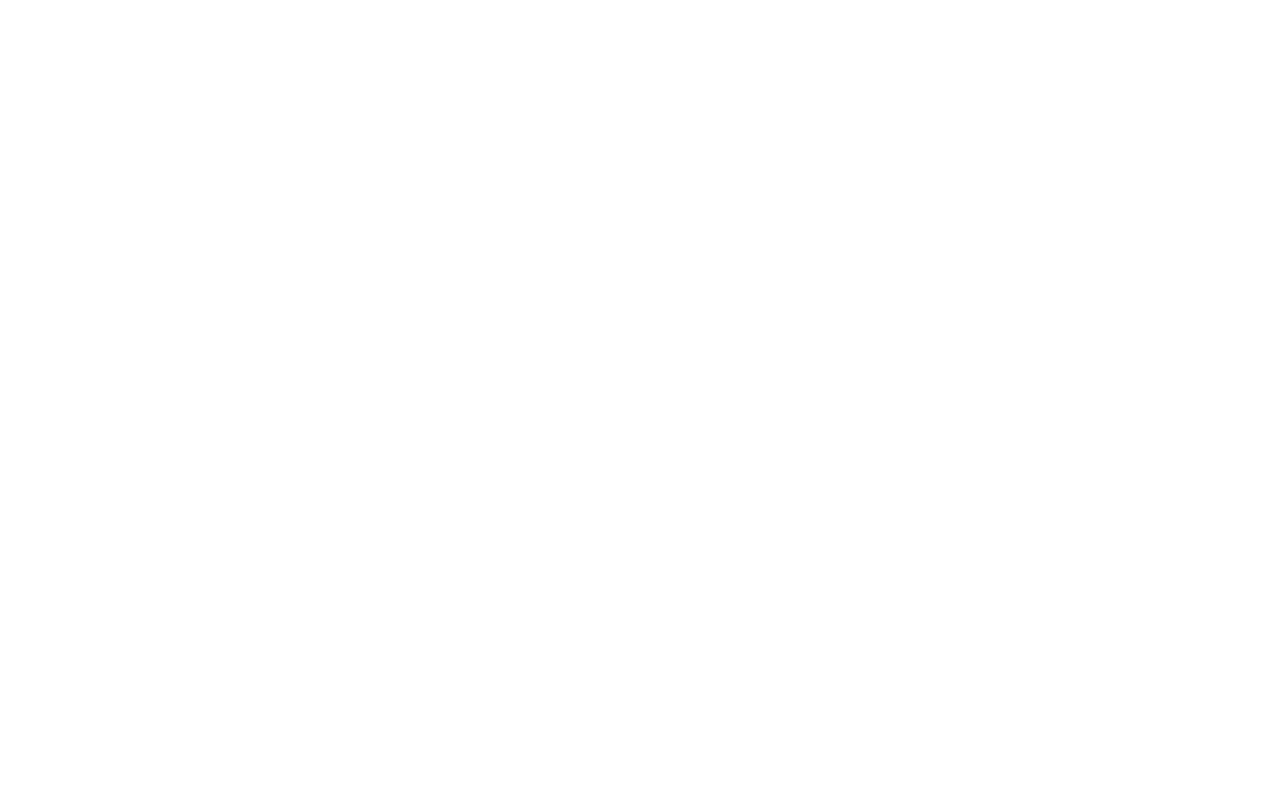
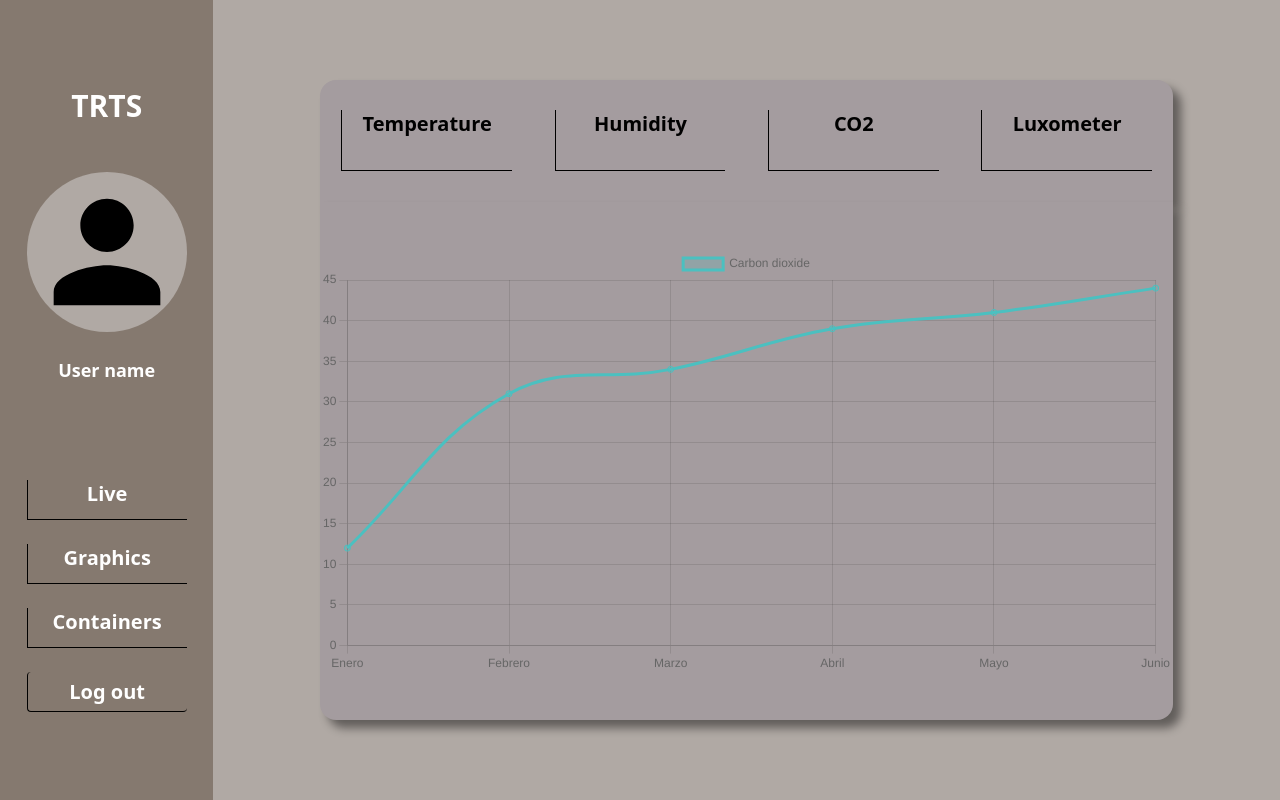
Before and after one commit to JossAnn/TRTS_TENNET, a React (Vite) app in the folder TRTS/: page /co2 in a window 1280 px wide. Before the commit this address had no page. Built offline with nearby package versions, Linux system fonts and the light colour scheme; a web font is replaced by a local one.

Commit message:
actualizacion

```diff
--- /dev/null
+++ b/TRTS/src/Components/BarChart.jsx
@@ -0,0 +1,41 @@
+import { Bar } from 'react-chartjs-2';
+import { Chart as ChartJS, CategoryScale, LinearScale, BarElement, Title, Tooltip, Legend } from 'chart.js';
+
+ChartJS.register(CategoryScale, LinearScale, BarElement, Title, Tooltip, Legend);
+
+function BarChart() {
+  const data = {
+    labels: ['Enero', 'Febrero', 'Marzo', 'Abril', 'Mayo', 'Junio'],
+    datasets: [
+      {
+        label: 'Humidity',
+        data: [12, 19, 3, 5, 2, 3],
+        backgroundColor: [
+          'rgba(255, 99, 132, 0.2)',
+          'rgba(54, 162, 235, 0.2)',
+          'rgba(255, 206, 86, 0.2)',
+          'rgba(75, 192, 192, 0.2)',
+          'rgba(153, 102, 255, 0.2)',
+          'rgba(255, 159, 64, 0.2)',
+        ],
+        borderColor: [
+          'rgba(255, 99, 132, 1)',
+          'rgba(54, 162, 235, 1)',
+          'rgba(255, 206, 86, 1)',
+          'rgba(75, 192, 192, 1)',
+          'rgba(153, 102, 255, 1)',
+          'rgba(255, 159, 64, 1)',
+        ],
+        borderWidth: 1,
+      },
+    ],
+  };
+
+  return (
+    <div className="w-full h-full bg-[#A49C9F] custom-shadow rounded-bl-2xl rounded-br-2xl col-span-10 flex flex-col items-center justify-center">
+      <Bar data={data} />
+    </div>
+  );
+}
+
+export default BarChart;
--- /dev/null
+++ b/TRTS/src/Components/CumulativeHistogram.jsx
@@ -0,0 +1,53 @@
+import { Line } from 'react-chartjs-2';
+import { Chart as ChartJS, CategoryScale, LinearScale, PointElement, LineElement, Title, Tooltip, Legend } from 'chart.js';
+
+ChartJS.register(CategoryScale, LinearScale, PointElement, LineElement, Title, Tooltip, Legend);
+
+function CumulativeHistogram() {
+  // Datos de ejemplo
+  const dataPoints = [12, 19, 3, 5, 2, 3];
+
+  const cumulativeData = dataPoints.reduce((acc, value) => {
+    if (acc.length > 0) {
+      acc.push(acc[acc.length - 1] + value);
+    } else {
+      acc.push(value);
+    }
+    return acc;
+  }, []);
+
+  const data = {
+    labels: ['Enero', 'Febrero', 'Marzo', 'Abril', 'Mayo', 'Junio'],
+    datasets: [
+      {
+        label: 'Carbon dioxide',
+        data: cumulativeData,
+        borderColor: 'rgba(75, 192, 192, 1)',
+        backgroundColor: 'rgba(75, 192, 192, 0.2)',
+        fill: false,
+        tension: 0.4,
+      },
+    ],
+  };
+
+  const options = {
+    scales: {
+      y: {
+        beginAtZero: true,
+      },
+    },
+    plugins: {
+      legend: {
+        display: true,
+      },
+    },
+  };
+
+  return (
+    <div className="w-full h-full bg-[#A49C9F] custom-shadow rounded-bl-2xl rounded-br-2xl col-span-10 flex flex-col items-center justify-center">
+      <Line data={data} options={options} />
+    </div>
+  );
+}
+
+export default CumulativeHistogram;
--- /dev/null
+++ b/TRTS/src/Components/HeaderGraphics.jsx
@@ -0,0 +1,22 @@
+import { Link } from "react-router-dom";
+
+function HeaderGraphics() {
+    return(
+        <div className="w-full h-full col-span-10 bg-[#A49C9F] rounded-tl-2xl rounded-tr-2xl grid grid-cols-4 custom-shadow items-center place-items-center">
+            <div className="flex justify-center items-center border-l border-b border-black w-[80%] h-[50%]">
+                <Link to="/temperature" className="w-full h-full text-xl font-bold text-center">Temperature</Link>
+            </div>
+            <div className="flex justify-center items-center border-l border-b border-black w-[80%] h-[50%]">
+                <Link to="/humidity" className="w-full h-full text-xl font-bold text-center">Humidity</Link>
+            </div>
+            <div className="flex justify-center items-center border-l border-b border-black w-[80%] h-[50%]">
+                <Link to="/co2" className="w-full h-full text-xl font-bold text-center">CO2</Link>
+            </div>
+            <div className="flex justify-center items-center border-l border-b border-black w-[80%] h-[50%]">
+                <Link to="/luxometer" className="w-full h-full text-xl font-bold text-center">Luxometer</Link>
+            </div>
+        </div>
+    )
+}
+
+export default HeaderGraphics;
--- /dev/null
+++ b/TRTS/src/Components/MixedChart.jsx
@@ -0,0 +1,38 @@
+import { Bar } from 'react-chartjs-2';
+import { Chart as ChartJS, CategoryScale, LinearScale, BarElement, Title, Tooltip, Legend } from 'chart.js';
+
+ChartJS.register(CategoryScale, LinearScale, BarElement, Title, Tooltip, Legend);
+
+function MixedChart() {
+  const luxometerValue = 650;
+
+  const data = {
+    labels: ['Luxometer'],
+    datasets: [
+      {
+        label: 'Luxometer',
+        data: [luxometerValue],
+        backgroundColor: 'rgba(75,192,192,0.6)',
+        borderColor: 'rgba(75,192,192,1)',
+        borderWidth: 1,
+      }
+    ],
+  };
+
+  const options = {
+    scales: {
+      y: {
+        beginAtZero: true,
+        max: 1000, // Establecer el valor máximo del eje Y a 1000
+      },
+    },
+  };
+
+  return (
+    <div className="w-full h-full bg-[#A49C9F] custom-shadow rounded-bl-2xl rounded-br-2xl col-span-10 flex flex-col items-center justify-center">
+      <Bar data={data} options={options} />
+    </div>
+  );
+}
+
+export default MixedChart;
--- a/TRTS/src/Components/MonitoringButton.jsx
+++ b/TRTS/src/Components/MonitoringButton.jsx
@@ -3,8 +3,8 @@ import { Link } from "react-router-dom";
 function MonitoringButton(){
     return (
         <>
-          <button className="w-40 h-10 border-l border-b border-black text-xl"><strong>Live</strong></button><br />
-          <button className="w-40 h-10 border-l border-b border-black text-xl"><strong>Graphics</strong></button><br />
+          <Link to="/currentcontainer"className="w-40 h-10 border-l border-b border-black text-xl font-bold text-center">Live</Link><br />
+          <Link to="/temperature"className="w-40 h-10 border-l border-b border-black text-xl font-bold text-center">Graphics</Link><br />
           <Link to="/containers"className="w-40 h-10 border-l border-b border-black text-xl font-bold text-center">Containers</Link><br />
         </>
     )
--- /dev/null
+++ b/TRTS/src/Components/MountainChart.jsx
@@ -0,0 +1,28 @@
+import { Line } from 'react-chartjs-2';
+import { Chart as ChartJS, CategoryScale, LinearScale, PointElement, LineElement, Title, Tooltip, Legend } from 'chart.js';
+
+ChartJS.register(CategoryScale, LinearScale, PointElement, LineElement, Title, Tooltip, Legend);
+
+function MountainChart() {
+  const data = {
+    labels: ['Enero', 'Febrero', 'Marzo', 'Abril', 'Mayo', 'Junio'],
+    datasets: [
+      {
+        label: 'Temperature',
+        data: [65, 59, 80, 81, 56, 55],
+        fill: true,
+        backgroundColor: 'rgba(75,192,192,0.2)',
+        borderColor: 'rgba(75,192,192,1)',
+        tension: 0.5,
+      },
+    ],
+  };
+
+  return (
+    <div className="w-full h-full bg-[#A49C9F] custom-shadow rounded-bl-2xl rounded-br-2xl col-span-10 flex flex-col items-center justify-center">
+      <Line data={data} />
+    </div>
+  );
+}
+
+export default MountainChart;
--- /dev/null
+++ b/TRTS/src/Pages/Graphics/CarbonDioxideGraph.jsx
@@ -0,0 +1,24 @@
+import MonitoringButton from "../../Components/MonitoringButton";
+import Plane from "../../Components/Plane";
+import PlotContainer from "../../Components/PlotContainer";
+import HeaderGraphics from "../../Components/HeaderGraphics";
+import CumulativeHistogram from "../../Components/CumulativeHistogram";
+import Sidebar from "../../Components/SideBar";
+
+function CarboDioxideGraph() {
+    return (
+        <div className='bg-[#B0A9A4] min-h-screen grid grid-cols-12'>
+            <Sidebar>
+                <MonitoringButton></MonitoringButton>
+            </Sidebar>
+            <PlotContainer>
+                <Plane>
+                    <HeaderGraphics></HeaderGraphics>
+                    <CumulativeHistogram></CumulativeHistogram>
+                </Plane>
+          </PlotContainer>
+        </div>
+    )
+}
+
+export default CarboDioxideGraph;
--- /dev/null
+++ b/TRTS/src/Pages/Graphics/HumidityGraph.jsx
@@ -0,0 +1,24 @@
+import MonitoringButton from "../../Components/MonitoringButton";
+import Plane from "../../Components/Plane";
+import PlotContainer from "../../Components/PlotContainer";
+import HeaderGraphics from "../../Components/HeaderGraphics";
+import BarChart from "../../Components/BarChart";
+import Sidebar from "../../Components/SideBar";
+
+function HumidityGraph() {
+    return(
+        <div className='bg-[#B0A9A4] min-h-screen grid grid-cols-12'>
+            <Sidebar>
+                <MonitoringButton></MonitoringButton>
+            </Sidebar>
+            <PlotContainer>
+                <Plane>
+                    <HeaderGraphics></HeaderGraphics>
+                    <BarChart></BarChart>
+                </Plane>
+          </PlotContainer>
+        </div>
+    )
+}
+
+export default HumidityGraph;
--- /dev/null
+++ b/TRTS/src/Pages/Graphics/Luxmeter.jsx
@@ -0,0 +1,24 @@
+import MonitoringButton from "../../Components/MonitoringButton";
+import Plane from "../../Components/Plane";
+import PlotContainer from "../../Components/PlotContainer";
+import HeaderGraphics from "../../Components/HeaderGraphics";
+import MixedChart from "../../Components/MixedChart";
+import Sidebar from "../../Components/SideBar";
+
+function Luxmeter() {
+    return(
+        <div className='bg-[#B0A9A4] min-h-screen grid grid-cols-12'>
+            <Sidebar>
+                <MonitoringButton></MonitoringButton>
+            </Sidebar>
+            <PlotContainer>
+                <Plane>
+                    <HeaderGraphics></HeaderGraphics>
+                    <MixedChart></MixedChart>
+                </Plane>
+          </PlotContainer>
+        </div>
+    )
+}
+
+export default Luxmeter;
--- /dev/null
+++ b/TRTS/src/Pages/Graphics/TemperatureGraph.jsx
@@ -0,0 +1,24 @@
+import Sidebar from "../../Components/SideBar";
+import MonitoringButton from "../../Components/MonitoringButton";
+import Plane from "../../Components/Plane";
+import PlotContainer from "../../Components/PlotContainer";
+import HeaderGraphics from "../../Components/HeaderGraphics";
+import MountainChart from "../../Components/MountainChart";
+
+function TemperatureGraph() {
+    return(
+        <div className='bg-[#B0A9A4] min-h-screen grid grid-cols-12'>
+            <Sidebar>
+                <MonitoringButton></MonitoringButton>
+            </Sidebar>
+            <PlotContainer>
+                <Plane>
+                    <HeaderGraphics></HeaderGraphics>
+                    <MountainChart></MountainChart>
+                </Plane>
+          </PlotContainer>
+        </div>
+    )
+}
+
+export default TemperatureGraph;
--- a/TRTS/src/Routes/Routes.jsx
+++ b/TRTS/src/Routes/Routes.jsx
@@ -5,6 +5,10 @@ import RegisterPage from '../Pages/Register/RegisterPage';
 import Containers from '../Pages/Containers/Containers';
 import NewContainer from '../Pages/NewContainer/NewContainer';
 import CurrentContainer from '../Pages/CurrentContainer/CurrentContainer';
+import CarboDioxideGraph from '../Pages/Graphics/CarbonDioxideGraph';
+import HumidityGraph from '../Pages/Graphics/HumidityGraph';
+import Luxmeter from '../Pages/Graphics/Luxmeter';
+import TemperatureGraph from '../Pages/Graphics/TemperatureGraph';
 
 function AppRoutes() {
   return (
@@ -15,6 +19,10 @@ function AppRoutes() {
         <Route path='/containers' element={<Containers />} />
         <Route path='/newcontainer' element={<NewContainer />} />
         <Route path='/currentcontainer' element={<CurrentContainer />} />
+        <Route path="/temperature" element={<TemperatureGraph />} />
+        <Route path='/humidity' element={<HumidityGraph />} />
+        <Route path='/co2' element={<CarboDioxideGraph />} />
+        <Route path='/luxometer' element={<Luxmeter />} />
       </Routes>
     </Router>
   );
--- a/TRTS/src/index.css
+++ b/TRTS/src/index.css
@@ -6,6 +6,7 @@
     box-shadow: 8px 8px 10px 0 rgba(0, 0, 0, 0.45);
   }
 
+
 .custom-settings {
   width: 100%;
   height: 100%;
```
